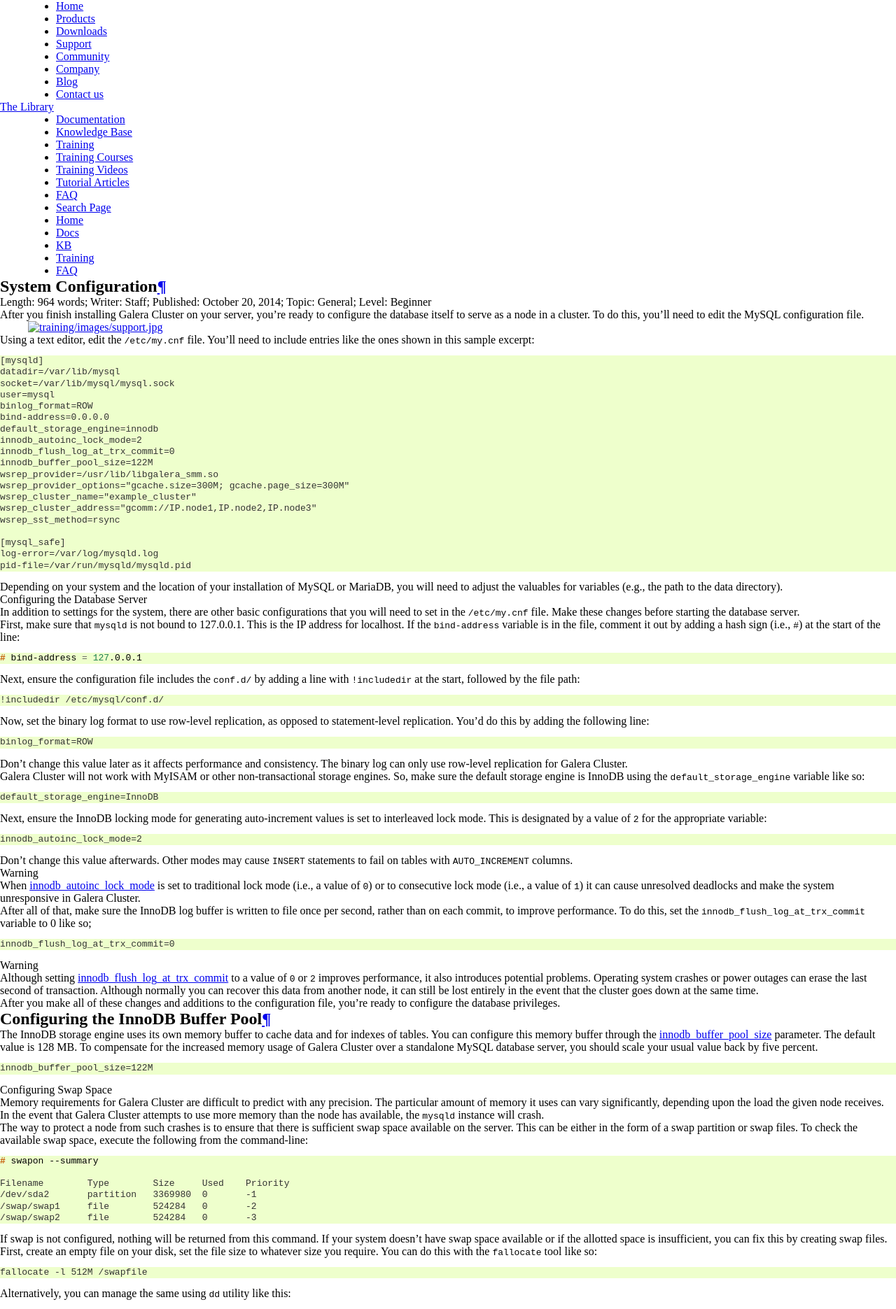
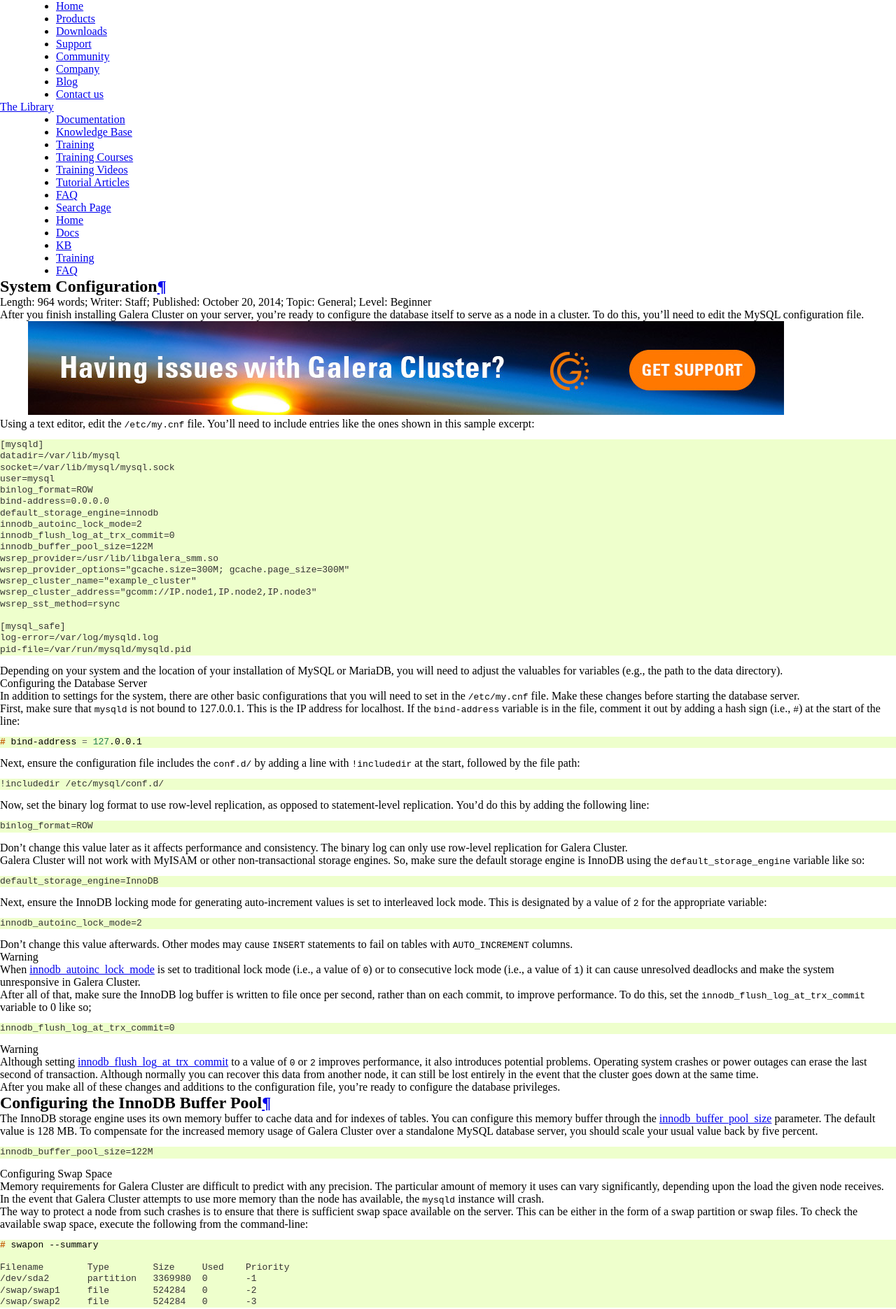
Before and after one commit to codership/documentation, a Sphinx documentation site: the page built from galeracluster/source/training/tutorials/configuration.rst, in a window 1280 px wide. Shown: the top 1871 px of the page at 70% size. Built offline with Sphinx 7.4.7, drawn with Linux system fonts in a browser that asks for light colours; comment, search, counter and statistics services are not loaded.

Commit message:
Width test

```diff
--- a/galeracluster/source/training/tutorials/configuration.rst
+++ b/galeracluster/source/training/tutorials/configuration.rst
@@ -59,12 +59,13 @@ After you finish installing Galera Cluster on your server, you're ready to confi
 
 .. only:: html
 
-          .. image:: ../images/support.jpg
+          .. image:: ../../images/support.jpg
              :target: https://galeracluster.com/support/#galera-cluster-support-subscription
+			 :width: 740
 
    .. only:: latex
 
-          .. image:: ../images/support.jpg
+          .. image:: ../../images/support.jpg
 		  :target: https://galeracluster.com/support/#galera-cluster-support-subscription
 
 Using a text editor, edit the ``/etc/my.cnf`` file.  You'll need to include entries like the ones shown in this sample excerpt:
```
